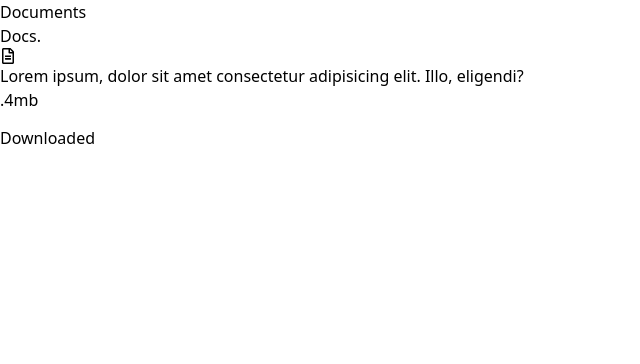
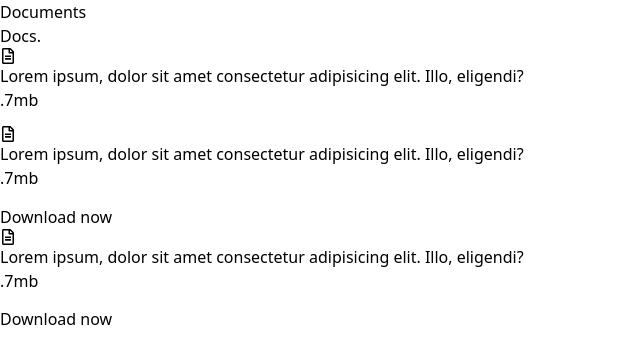
Before and after one commit to emaddkhan/my-projects, a React (Vite) app in the folder Docs-project/: page / in a window 1280 px wide. Shown: the top 364 px of the page, without its empty margins (0-640 px from the left). Built offline with nearby package versions, Linux system fonts and the light colour scheme.

Commit message:
working on Docs project

```diff
--- a/Docs-project/package.json
+++ b/Docs-project/package.json
@@ -10,6 +10,8 @@
     "preview": "vite preview"
   },
   "dependencies": {
+    "framer-motion": "^12.23.12",
+    "motion": "^12.23.12",
     "react": "^19.1.1",
     "react-dom": "^19.1.1",
     "react-icons": "^5.5.0"
--- a/Docs-project/src/Components/Card.jsx
+++ b/Docs-project/src/Components/Card.jsx
@@ -1,26 +1,37 @@
-import React from 'react'
+import React from "react";
 import { FaRegFileAlt } from "react-icons/fa";
 import { MdOutlineFileDownload } from "react-icons/md";
+import { IoClose } from "react-icons/io5";
+import { motion } from "motion/react"
 
-
-function Card() {
+function Card({ data,reference }) {
   return (
-    <div className='relative w-60 h-72 text-white px-5 py-10 rounded-[45px] bg-zinc-900/90 overflow-hidden'>
-      <FaRegFileAlt/>
-      <p className='mt-5 text-sm leading-tight font-semibold'>Lorem ipsum, dolor sit amet consectetur adipisicing elit. Illo, eligendi?</p>
-      <div className='footer absolute bottom-0 left-0  w-full  '>
-        <div className='flex items-center justify-between py-3 px-8 mb-3'>
-          <h5>.4mb</h5>
-          <span className='flex items-center justify-center w-7 h-7 rounded-full bg-zinc-600'>
-            <MdOutlineFileDownload color='#fff' size=".9em"/>
+    <motion.div drag dragConstraints={reference} whileDrag={{scale:1.1}} dragElastic={.1} dragTransition={{bounceStiffness:100,bounceDamping:30}} className="flex-shrink-0 relative w-60 h-72 text-white px-5 py-10 rounded-[45px] bg-zinc-900/90 overflow-hidden">
+      <FaRegFileAlt />
+      <p className="mt-5 text-sm leading-tight font-semibold">
+        {data.description}
+      </p>
+      <div className="footer absolute bottom-0 left-0  w-full  ">
+        <div className="flex items-center justify-between py-3 px-8 mb-3">
+          <h5>{data.fileSize}</h5>
+          <span className="flex items-center justify-center w-7 h-7 rounded-full bg-zinc-600">
+            {data.close ? (
+              <IoClose color="#fff" size=".9em" />
+            ) : (
+              <MdOutlineFileDownload color="#fff" size=".9em" />
+            )}
           </span>
         </div>
-        <div className='tag w-full py-4 flex justify-center items-center bg-green-400'>
-          <h3 className='text-sm font-semibold'>Downloaded</h3>
+        {
+          data.tag.isOpen&&(
+            <div className={`tag w-full py-4 flex justify-center items-center ${data.tag.tagColor==="blue"?"bg-blue-600":"bg-green-600"}`}>
+          <h3 className="text-sm font-semibold">{data.tag.tagTitle}</h3>
         </div>
+          )
+        }
       </div>
-    </div>
-  )
+    </motion.div>
+  );
 }
 
-export default Card
+export default Card;
--- a/Docs-project/src/Components/Forground.jsx
+++ b/Docs-project/src/Components/Forground.jsx
@@ -1,10 +1,33 @@
-import React from "react";
+import React, { useRef } from "react";
 import Card from "./Card";
 
 function Forground() {
+  const ref =useRef(null)
+  const data =[{
+    description:"Lorem ipsum, dolor sit amet consectetur adipisicing elit. Illo, eligendi?",
+    fileSize:".7mb",
+    close:true,
+    tag:{isOpen:false,tagTitle:"Download now",tagColor:"green"}
+  },{
+    description:"Lorem ipsum, dolor sit amet consectetur adipisicing elit. Illo, eligendi?",
+    fileSize:".7mb",
+    close:true,
+    tag:{isOpen:true,tagTitle:"Download now",tagColor:"blue"}
+  },
+{
+    description:"Lorem ipsum, dolor sit amet consectetur adipisicing elit. Illo, eligendi?",
+    fileSize:".7mb",
+    close:true,
+    tag:{isOpen:true,tagTitle:"Download now",tagColor:"green"}
+  },
+]
   return (
-    <div className="w-full h-screen z-[3] fixed top-0 left-0">
-        <Card/>
+    <div ref={ref} className="w-full h-screen z-[3] flex p-5 gap-10 flex-wrap fixed top-0 left-0">
+        {
+          data.map((item,index)=>{
+            return(<Card key={index} reference={ref} data={item}/>)
+          })
+        }
     </div>
   );
 }
```
Also changed, not shown: 1 other file (tests, documents, lock files or other folders).
